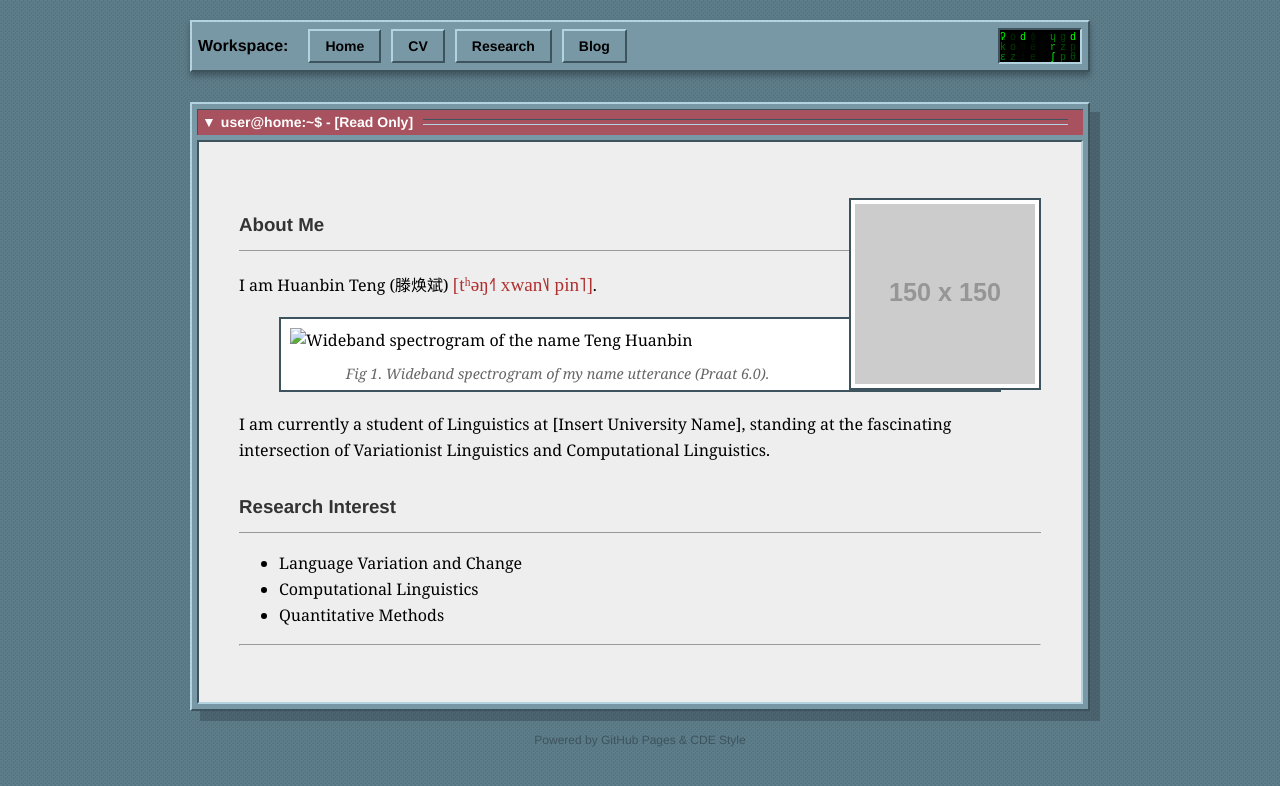
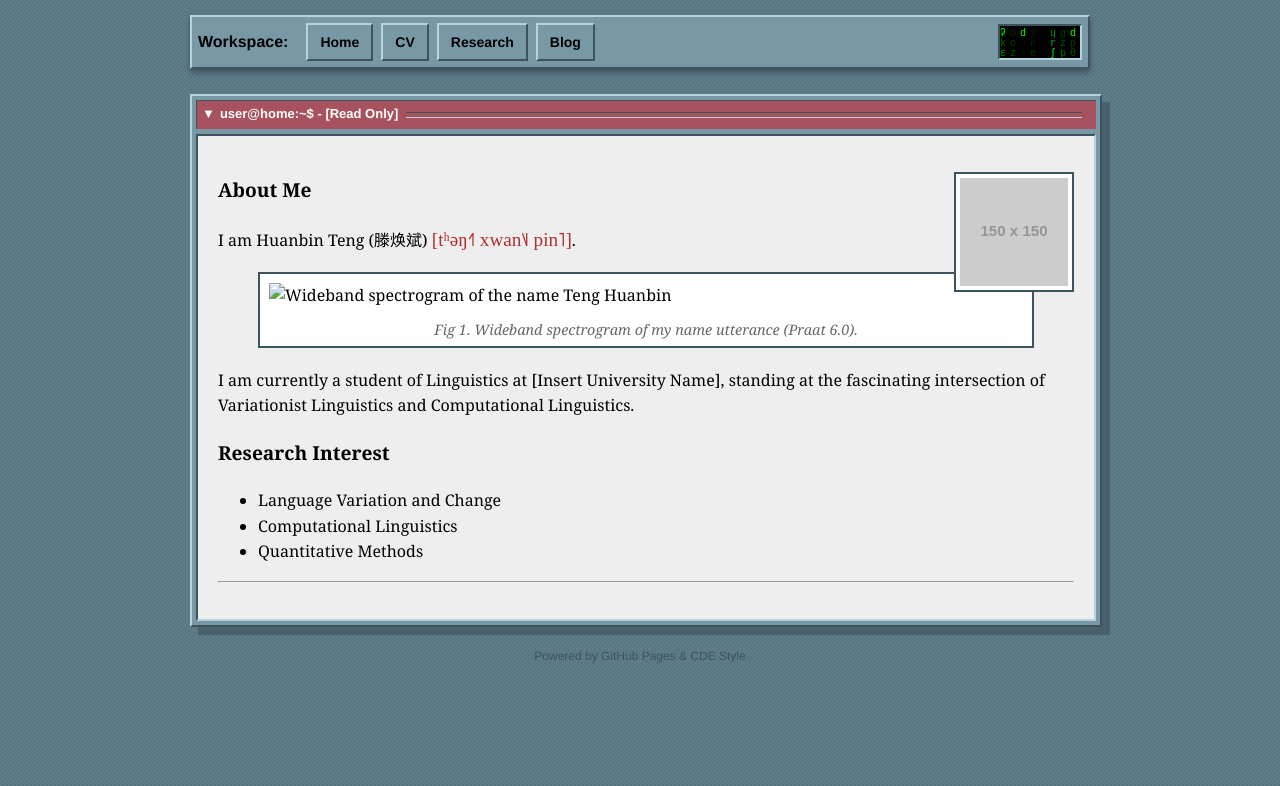
Before and after one commit to ZJWXTHB/zjwxthb.github.io, a Jekyll site: the page built from index.md, in a window 1280 px wide. Shown: the top 786 px of the page. Built offline with Jekyll 4.4.1, drawn with Linux system fonts in a browser that asks for light colours.

Commit message:
Enhance mobile responsiveness and UI styles
Updated styles for mobile responsiveness and adjusted padding and margins for various UI components.

```diff
--- a/assets/css/style.css
+++ b/assets/css/style.css
@@ -1,7 +1,7 @@
 /* =========================================
    CDE (Common Desktop Environment) Theme
    Palette: Default Teal (Mariner)
-   With Linguistics Visuals (Formants Only)
+   Mobile Responsive Version
    ========================================= */
 
 :root {
@@ -22,9 +22,9 @@
 /* 全局设置 */
 body {
   margin: 0;
-  padding: 20px;
+  padding: 15px; /* 手机上稍微减小边距 */
   background-color: var(--cde-bg);
-  /* 恢复经典的 CDE 粗糙背景纹理 */
+  /* CDE 纹理背景 */
   background-image: linear-gradient(45deg, rgba(0,0,0,0.05) 25%, transparent 25%, transparent 75%, rgba(0,0,0,0.05) 75%),
                     linear-gradient(45deg, rgba(0,0,0,0.05) 25%, transparent 25%, transparent 75%, rgba(0,0,0,0.05) 75%);
   background-size: 4px 4px;
@@ -68,14 +68,27 @@ body {
    UI 组件
    ========================================= */
 
-/* 顶部面板 */
+/* 顶部面板 (Front Panel) */
 .front-panel {
   display: flex;
   align-items: center;
   padding: 6px;
-  margin-bottom: 30px;
-  gap: 10px;
+  margin-bottom: 25px;
+  gap: 8px;
   box-shadow: 0 4px 6px rgba(0,0,0,0.3);
+  flex-wrap: wrap; /* 允许换行，修复手机溢出问题 */
+}
+
+/* 导航标签 ("Workspace:") */
+.nav-label {
+  font-weight: bold;
+  margin-right: 5px;
+  white-space: nowrap;
+}
+
+/* 占位符 Spacer */
+.nav-spacer {
+  flex-grow: 1;
 }
 
 /* 按钮 */
@@ -84,13 +97,15 @@ body {
   color: #000;
   font-weight: bold;
   font-size: 14px;
-  padding: 4px 15px;
+  padding: 6px 12px;
   background-color: var(--win-color);
   border: 2px solid;
   border-top-color: var(--bevel-hi);
   border-left-color: var(--bevel-hi);
   border-right-color: var(--bevel-lo);
   border-bottom-color: var(--bevel-lo);
+  text-align: center;
+  white-space: nowrap;
 }
 .cde-btn:hover { background-color: #8ab0bf; }
 .cde-btn:active {
@@ -98,65 +113,67 @@ body {
   border-left-color: var(--bevel-lo);
   border-right-color: var(--bevel-hi);
   border-bottom-color: var(--bevel-hi);
-  padding: 5px 14px 3px 16px;
 }
 
 /* 主窗口 */
 .main-window {
-  padding: 5px;
-  box-shadow: 10px 10px 0 rgba(0,0,0,0.2);
+  padding: 4px;
+  box-shadow: 8px 8px 0 rgba(0,0,0,0.2);
+  /* 确保主窗口在手机上不溢出 */
+  width: 100%;
+  overflow: hidden;
 }
 
 .title-bar {
   background-color: var(--win-color);
-  padding: 2px 5px;
+  padding: 4px 6px;
   margin-bottom: 5px;
   display: flex;
   justify-content: space-between;
   align-items: center;
   font-weight: bold;
-  font-size: 14px;
+  font-size: 13px;
+  white-space: nowrap; /* 防止标题折行 */
 }
 .title-bar.active {
-  background-color: #a7525e; /* 激活色：紫红 */
+  background-color: #a7525e;
   color: white;
   box-shadow: inset 1px 1px 0 var(--bevel-lo);
 }
 
 .grip-lines {
   flex-grow: 1;
-  margin: 0 10px;
+  margin: 0 8px;
   height: 4px;
   border-top: 1px solid var(--bevel-lo);
   border-bottom: 1px solid var(--bevel-hi);
+  min-width: 10px; /* 最小宽度，防止彻底消失 */
 }
 
 .content-pane {
-  padding: 40px;
+  padding: 20px;
   font-family: "Georgia", "Times New Roman", serif;
   color: var(--text-main);
-  overflow-x: auto;
+  overflow-x: auto; /* 内容太宽时内部滚动，不撑破窗口 */
 }
 
-/* Markdown 排版 */
-h1, h2, h3 {
-  font-family: "Helvetica Neue", Helvetica, Arial, sans-serif;
-  color: #333;
-  border-bottom: 1px solid #999;
-  padding-bottom: 10px;
-  margin-top: 1.5em;
-}
+/* Markdown 排版优化 */
+h1 { font-size: 1.8em; margin-top: 0.5em; border-bottom: 1px solid #999; }
+h2 { font-size: 1.4em; }
+h3 { font-size: 1.2em; }
 a { color: var(--link-color); }
 img {
   max-width: 100%;
+  height: auto;
   border: 2px solid var(--bevel-lo);
   padding: 4px;
   background: #fff;
+  box-sizing: border-box;
 }
 .profile-img {
   float: right;
-  width: 180px;
-  margin-left: 20px;
+  width: 120px;
+  margin-left: 15px;
   margin-bottom: 10px;
 }
 pre {
@@ -164,5 +181,61 @@ pre {
   border: 1px solid #999;
   padding: 10px;
   font-family: "Courier New", monospace;
-  font-size: 14px;
+  font-size: 13px;
+  overflow-x: auto;
 }
+
+/* =========================================
+   Mobile Responsiveness (手机端适配)
+   ========================================= */
+
+@media (max-width: 600px) {
+  /* 导航面板调整 */
+  .front-panel {
+    justify-content: space-between; /* 按钮两端对齐 */
+    padding: 8px;
+  }
+
+  /* 隐藏非必要的标签和占位符 */
+  .nav-label, .nav-spacer {
+    display: none;
+  }
+
+  /* 按钮变成两列布局，方便点击 */
+  .cde-btn {
+    width: 48%; /* 接近一半宽度 */
+    margin-bottom: 5px;
+    font-size: 13px;
+    padding: 8px 0; /* 增加手指点击区域 */
+  }
+
+  /* 语言学控件 (IPA Rain) 独占一行 */
+  .ling-widget {
+    margin-top: 5px;
+    width: 100%; /* 占满整行 */
+    order: 99;   /* 强制排到最后 */
+  }
+
+  /* 标题栏调整 */
+  .title-bar {
+    padding: 6px;
+  }
+
+  /* 隐藏标题栏装饰线，节省空间 */
+  .grip-lines {
+    display: none;
+  }
+
+  /* 内容区内边距减小 */
+  .content-pane {
+    padding: 15px;
+  }
+
+  /* 头像不再浮动，改为居中显示 */
+  .profile-img {
+    float: none;
+    display: block;
+    margin: 0 auto 15px auto;
+    width: 150px;
+  }
+}
```
